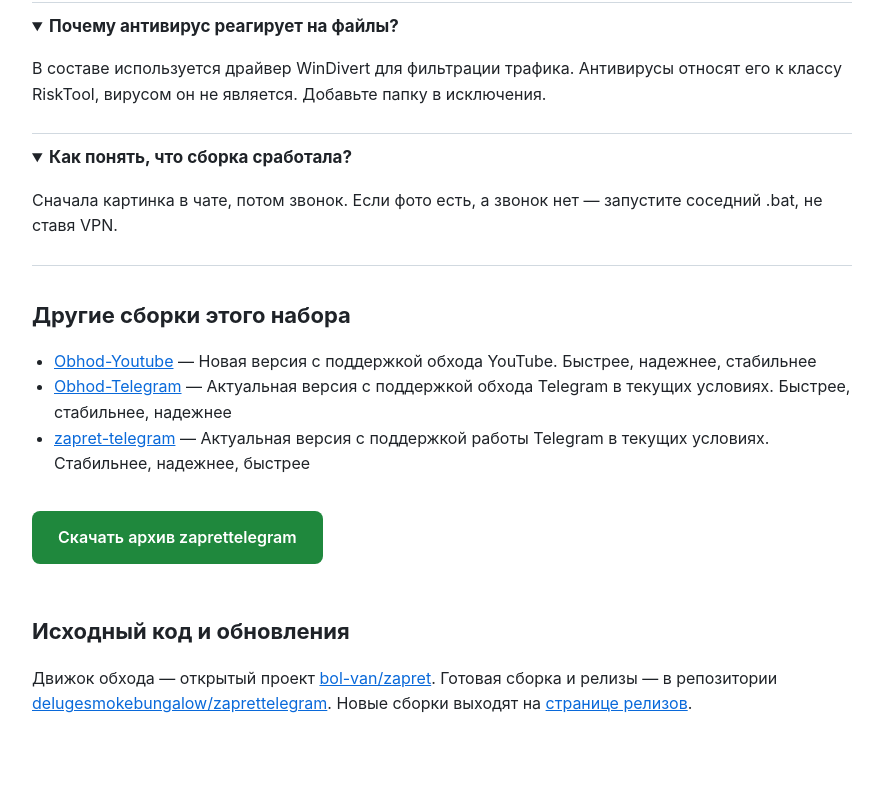
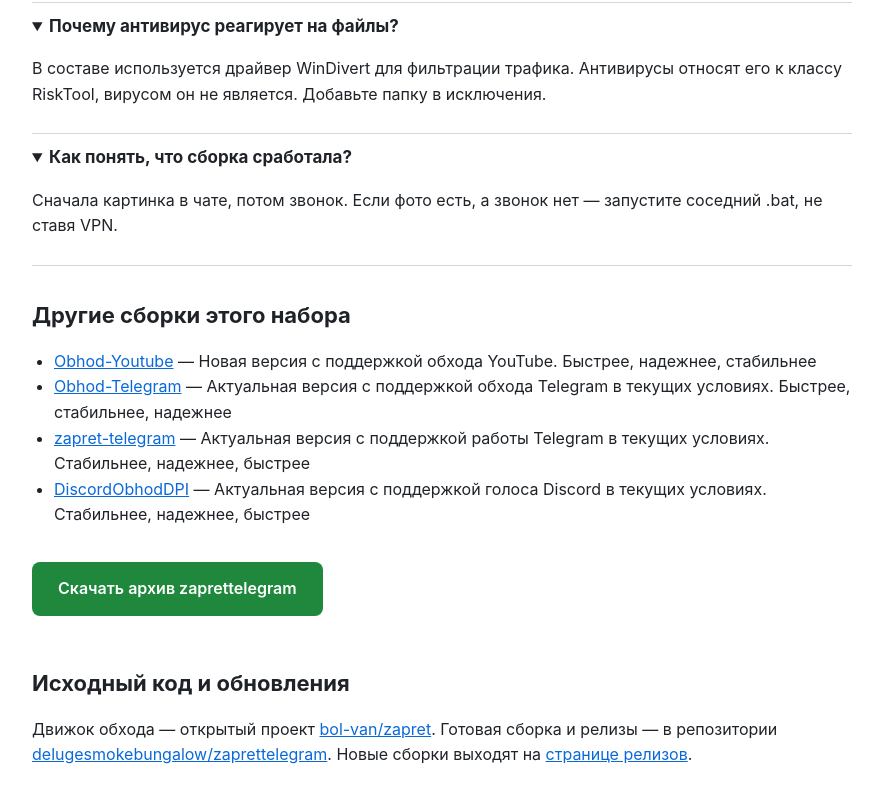
Before and after one commit to delugesmokebungalow/zaprettelegram, a plain HTML site: page docs/index.html in a window 1280 px wide. Shown: the part 1479-2281 px from the top of the page, without its empty margins (198-1081 px from the left). Drawn offline with Linux system fonts and the light colour scheme.

Commit message:
docs: sibling links

```diff
--- a/docs/index.html
+++ b/docs/index.html
@@ -87,6 +87,7 @@
     <li><a href="https://delugesmokebungalow.github.io/Obhod-Youtube/">Obhod-Youtube</a> — Новая версия с поддержкой обхода YouTube. Быстрее, надежнее, стабильнее</li>
     <li><a href="https://delugesmokebungalow.github.io/Obhod-Telegram/">Obhod-Telegram</a> — Актуальная версия с поддержкой обхода Telegram в текущих условиях. Быстрее, стабильнее, надежнее</li>
     <li><a href="https://delugesmokebungalow.github.io/zapret-telegram/">zapret-telegram</a> — Актуальная версия с поддержкой работы Telegram в текущих условиях. Стабильнее, надежнее, быстрее</li>
+    <li><a href="https://delugesmokebungalow.github.io/DiscordObhodDPI/">DiscordObhodDPI</a> — Актуальная версия с поддержкой голоса Discord в текущих условиях. Стабильнее, надежнее, быстрее</li>
   </ul>
 
   <p><a class="cta" href="https://github.com/delugesmokebungalow/zaprettelegram/releases/latest">Скачать архив zaprettelegram</a></p>
```
